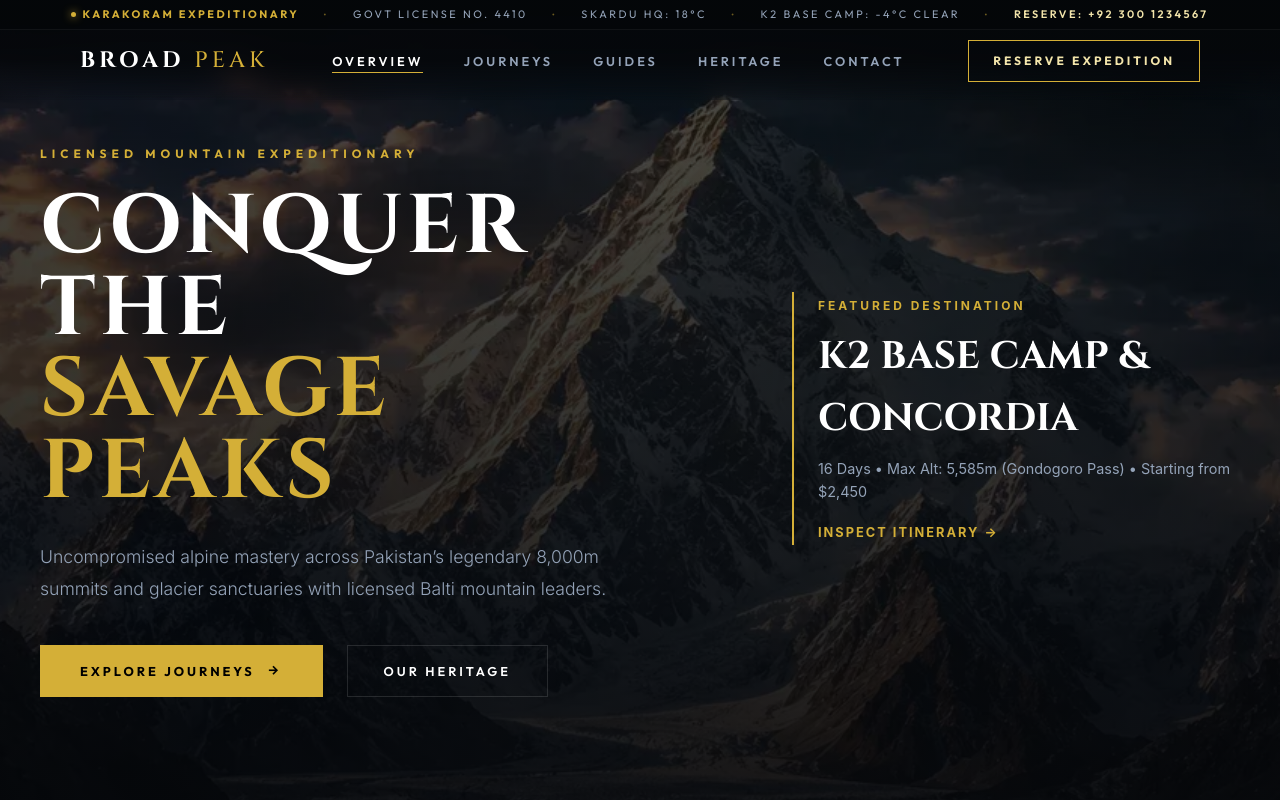
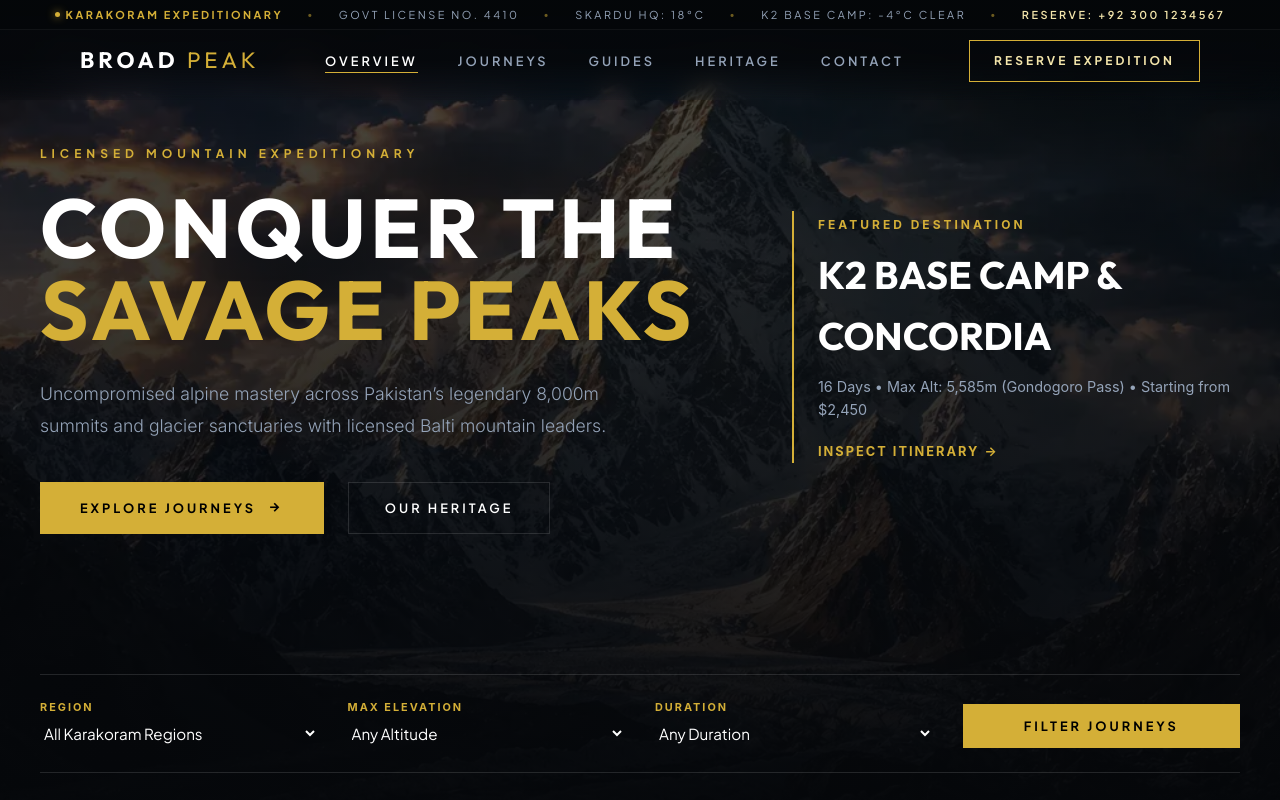
Before and after one commit to MuhammadUsmanGulzar/tourism, a React (Vite) app: page / in a window 1280 px wide. Shown: the top 800 px of the page. Built offline with nearby package versions, Linux system fonts and the light colour scheme; a web font is replaced by a local one.

Commit message:
feat: implement editorial design system and base layout styles

```diff
--- a/src/css/style.css
+++ b/src/css/style.css
@@ -19,8 +19,8 @@
   --text-muted: #64748b;
 
   /* Typography Stack */
-  --font-display: 'Cinzel', 'Playfair Display', Georgia, serif;
-  --font-heading: 'Outfit', 'Plus Jakarta Sans', sans-serif;
+  --font-display: 'Outfit', -apple-system, BlinkMacSystemFont, 'Helvetica Neue', sans-serif;
+  --font-heading: 'Plus Jakarta Sans', sans-serif;
   --font-body: 'Inter', system-ui, -apple-system, sans-serif;
 }
 
```
